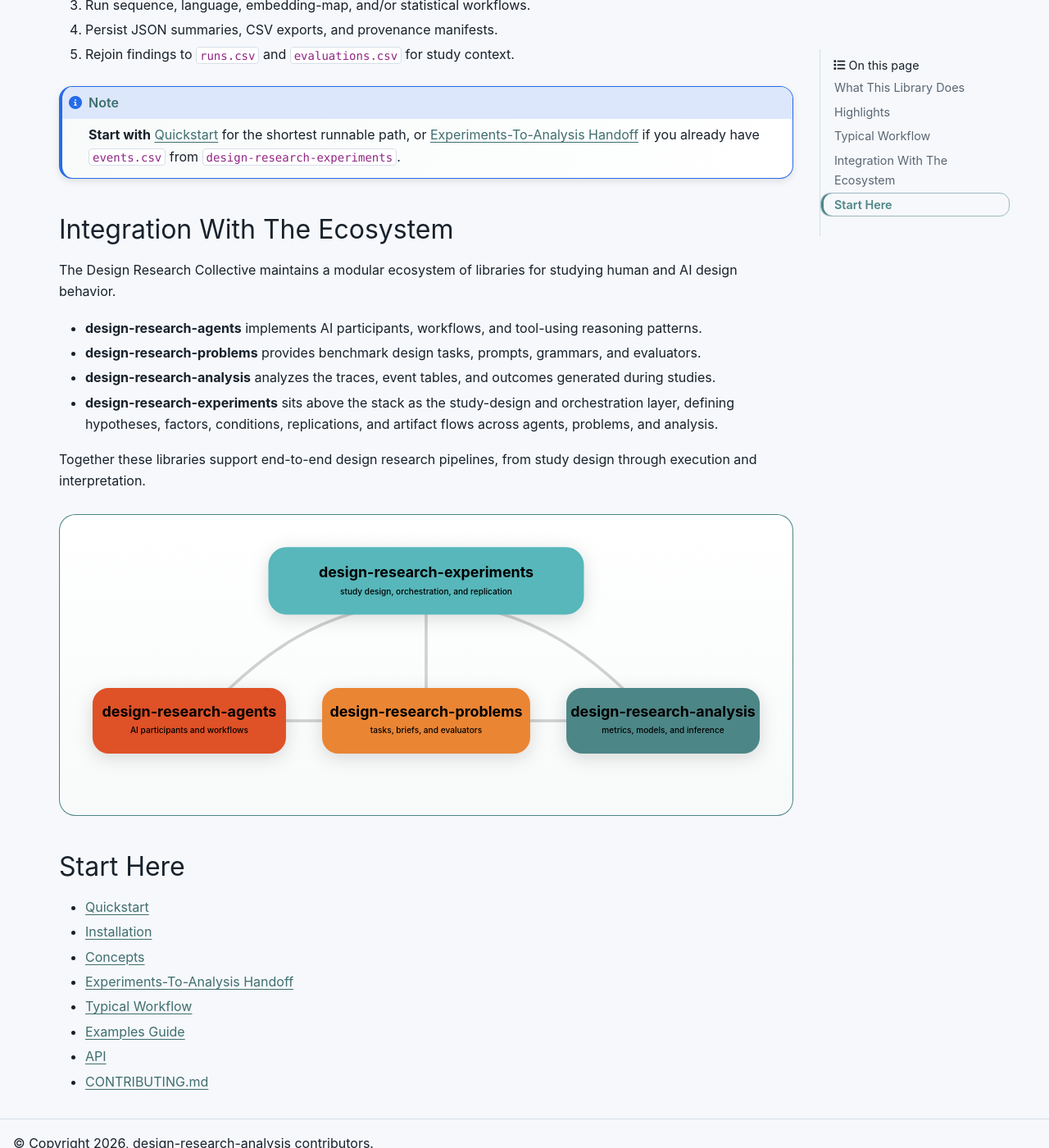
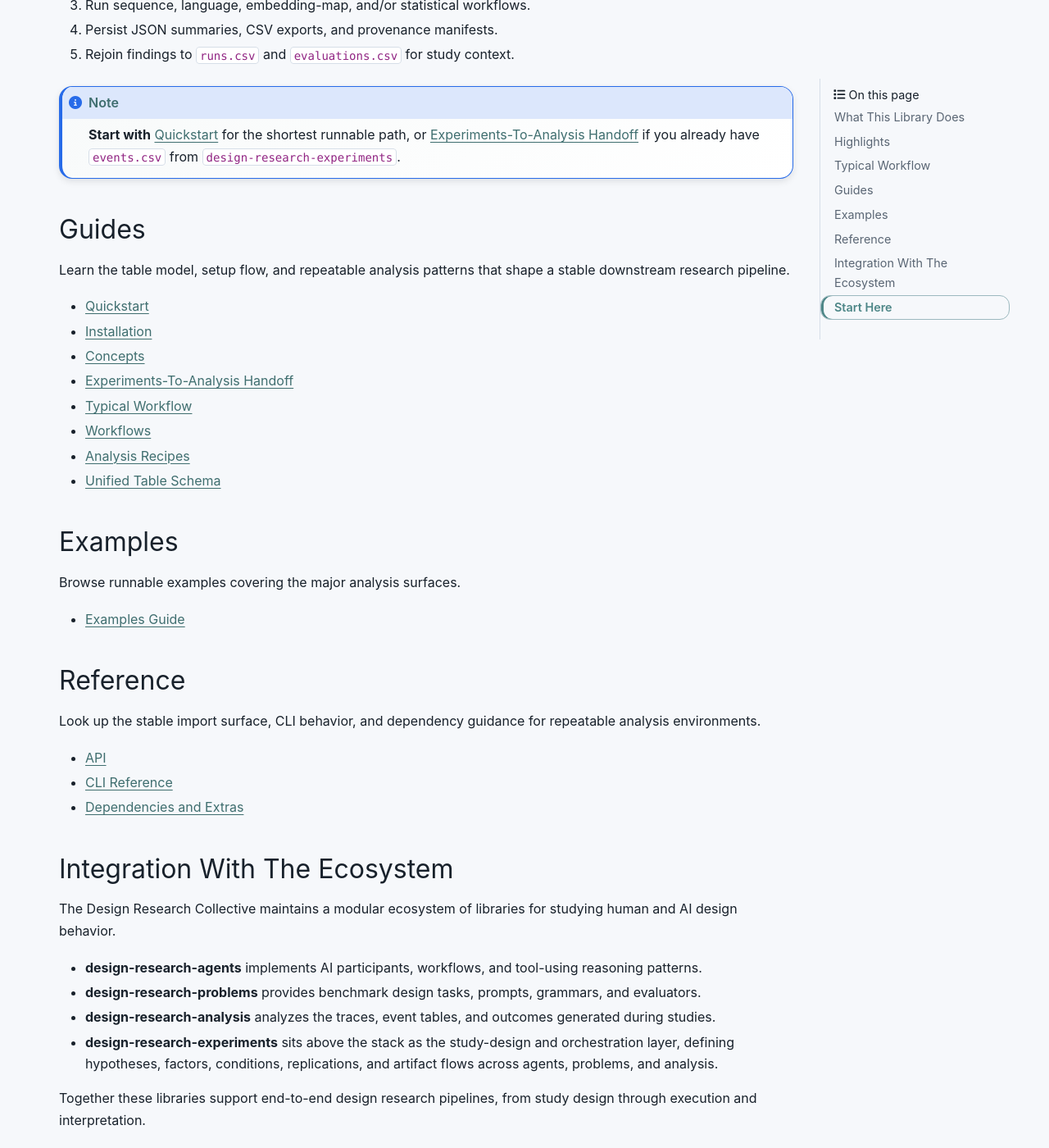
Before and after one commit to cmudrc/design-research-analysis, a Sphinx documentation site: the page built from docs/index.rst, in a window 1280 px wide and 1400 px high, scrolled down 993 px. Shown: the whole window at 82% size. Built offline with Sphinx 7.4.7 and the PyData theme 0.15.4, drawn with Linux system fonts in a browser that asks for light colours; some of the changed text lies outside the part shown.

Commit message:
Unify docs landing page and brand marks

```diff
--- a/docs/index.rst
+++ b/docs/index.rst
@@ -66,6 +66,38 @@ Typical Workflow
       :doc:`experiments_handoff` if you already have ``events.csv`` from
       ``design-research-experiments``.
 
+Guides
+------
+
+Learn the table model, setup flow, and repeatable analysis patterns that shape
+a stable downstream research pipeline.
+
+- :doc:`quickstart`
+- :doc:`installation`
+- :doc:`concepts`
+- :doc:`experiments_handoff`
+- :doc:`typical_workflow`
+- :doc:`workflows`
+- :doc:`analysis_recipes`
+- :doc:`unified_table_schema`
+
+Examples
+--------
+
+Browse runnable examples covering the major analysis surfaces.
+
+- :doc:`examples/index`
+
+Reference
+---------
+
+Look up the stable import surface, CLI behavior, and dependency guidance for
+repeatable analysis environments.
+
+- :doc:`api`
+- :doc:`cli_reference`
+- :doc:`dependencies_and_extras`
+
 Integration With The Ecosystem
 ------------------------------
 
@@ -102,31 +134,37 @@ Start Here
 
 .. toctree::
    :maxdepth: 2
-   :caption: Documentation
+   :caption: Guides
    :hidden:
 
    quickstart
    installation
    concepts
+   experiments_handoff
    typical_workflow
-   examples/index
-   api
+   workflows
+   analysis_recipes
+   unified_table_schema
 
 .. toctree::
    :maxdepth: 2
+   :caption: Examples
+   :hidden:
+
+   examples/index
+
+.. toctree::
+   :maxdepth: 2
+   :caption: Reference
+   :hidden:
+
+   api
+   cli_reference
+   dependencies_and_extras
+
+.. toctree::
+   :maxdepth: 1
    :caption: Development
    :hidden:
 
-   dependencies_and_extras
    Contributing <https://github.com/cmudrc/design-research-analysis/blob/main/CONTRIBUTING.md>
-
-.. toctree::
-   :maxdepth: 2
-   :caption: Additional Guides
-   :hidden:
-
-   experiments_handoff
-   workflows
-   analysis_recipes
-   unified_table_schema
-   cli_reference
```
Also changed, not shown: docs/_static/drc-dark.png, docs/_static/drc-light.png, docs/_static/favicon.ico.
